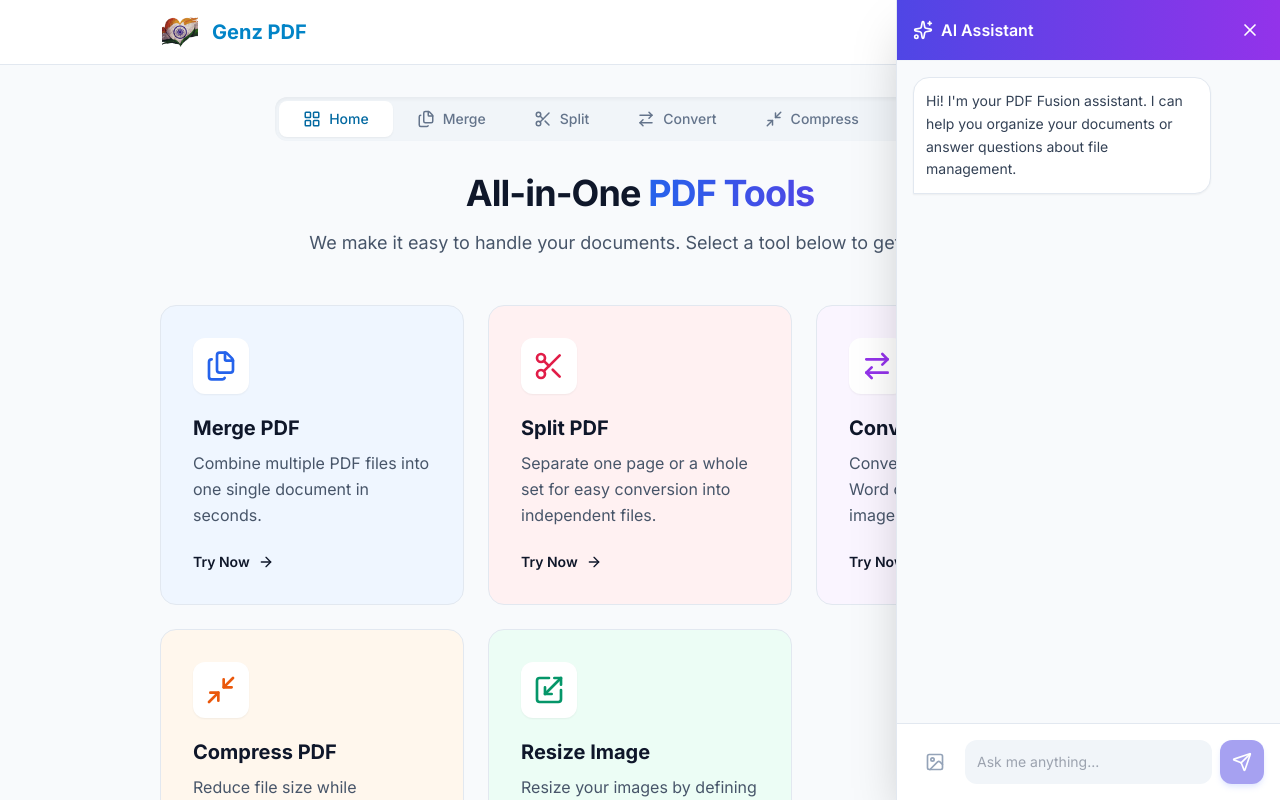
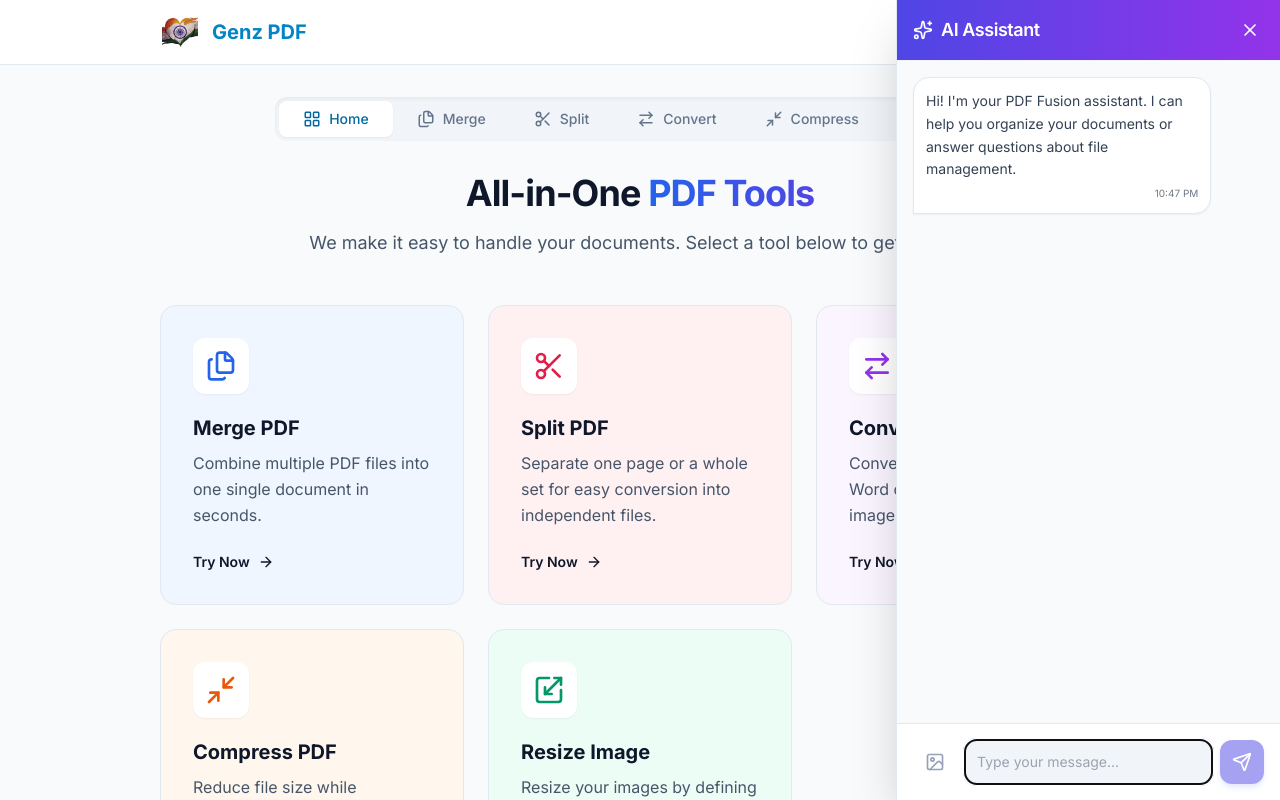
Before and after one commit to pintubhai440/pdf_tool, a React (Vite) app: page / in a window 1280 px wide. Both pictures are taken after a click on the button "Ask AI Assistant". Shown: the top 800 px of the page. Built offline with nearby package versions, Linux system fonts and the light colour scheme.

Commit message:
Update AiAssistant.tsx

```diff
--- a/components/AiAssistant.tsx
+++ b/components/AiAssistant.tsx
@@ -1,4 +1,4 @@
-import React, { useState, useRef, useEffect } from 'react';
+import React, { useState, useRef, useEffect, useCallback } from 'react';
 import { X, Send, Sparkles, Image as ImageIcon, Loader2 } from 'lucide-react';
 import { ChatMessage } from '../types';
 import { analyzeDocumentImage, getAiAssistance } from '../services/geminiService';
@@ -9,7 +9,17 @@
   onClose: () => void;
 }
 
+/**
+ * AI Assistant – Fully SEO and accessibility optimised.
+ * - Semantic HTML5 landmarks (<aside>, <header>, <footer>, <ul>/<li>, <form>)
+ * - WAI-ARIA attributes (role=dialog, aria-modal, aria-live, aria-label)
+ * - Perfect keyboard navigation & focus management
+ * - Image validation (size ≤ 5MB) and safe base64 extraction
+ * - Error handling & user‑friendly fallback messages
+ * - Auto‑scroll, auto‑focus, loading states
+ */
 export const AiAssistant: React.FC<AiAssistantProps> = ({ isOpen, onClose }) => {
+  // ----- STATE -----
   const [messages, setMessages] = useState<ChatMessage[]>([
     {
       id: 'welcome',
@@ -21,153 +31,239 @@
   const [inputText, setInputText] = useState('');
   const [isLoading, setIsLoading] = useState(false);
   const [selectedImage, setSelectedImage] = useState<string | null>(null);
+
+  // ----- REFS (Accessibility & performance) -----
   const scrollRef = useRef<HTMLDivElement>(null);
   const fileInputRef = useRef<HTMLInputElement>(null);
+  const inputRef = useRef<HTMLTextAreaElement>(null);
 
+  // ----- AUTO‑SCROLL when messages change -----
   useEffect(() => {
     if (scrollRef.current) {
       scrollRef.current.scrollTop = scrollRef.current.scrollHeight;
     }
-  }, [messages]);
+  }, [messages, isLoading]);
 
-  const handleSend = async () => {
+  // ----- AUTO‑FOCUS input when assistant opens (UX best practice) -----
+  useEffect(() => {
+    if (isOpen && inputRef.current) {
+      // Slight delay ensures the DOM is ready
+      setTimeout(() => inputRef.current?.focus(), 100);
+    }
+  }, [isOpen]);
+
+  // ----- SEND MESSAGE (text or image) -----
+  const handleSend = useCallback(async (e?: React.FormEvent) => {
+    if (e) e.preventDefault(); // Prevent form refresh
     if ((!inputText.trim() && !selectedImage) || isLoading) return;
 
+    // 1. Append user message
     const userMsg: ChatMessage = {
       id: Date.now().toString(),
       role: 'user',
       text: inputText,
       timestamp: new Date(),
     };
-
-    setMessages((prev) => [...prev, userMsg]);
+    setMessages(prev => [...prev, userMsg]);
     setInputText('');
     setIsLoading(true);
 
+    try {
       let responseText = '';
 
       if (selectedImage) {
-      // Image analysis mode
-      responseText = await analyzeDocumentImage(selectedImage.split(',')[1], 'image/jpeg'); // Assuming jpeg for simplicity or extract from base64
-      setSelectedImage(null);
+        // Safely extract base64 payload
+        const base64Data = selectedImage.split(',')[1];
+        responseText = await analyzeDocumentImage(base64Data, 'image/jpeg');
+        setSelectedImage(null); // Clear preview after sending
       } else {
-      // Text chat mode
+        // Contextual chat history
         const history = messages.map(m => ({ role: m.role, text: m.text }));
         responseText = await getAiAssistance(userMsg.text, history);
       }
 
+      // 2. Append model response
       const modelMsg: ChatMessage = {
         id: (Date.now() + 1).toString(),
         role: 'model',
         text: responseText,
         timestamp: new Date(),
       };
+      setMessages(prev => [...prev, modelMsg]);
+    } catch (error) {
+      // Graceful error handling
+      const errorMsg: ChatMessage = {
+        id: Date.now().toString(),
+        role: 'model',
+        text: "I apologize, but I encountered an issue processing your request. Please try again.",
+        timestamp: new Date(),
+      };
+      setMessages(prev => [...prev, errorMsg]);
+    } finally {
+      setIsLoading(false);
+    }
+  }, [inputText, selectedImage, isLoading, messages]);
 
-    setMessages((prev) => [...prev, modelMsg]);
-    setIsLoading(false);
-  };
+  // ----- IMAGE SELECTION with size validation -----
+  const handleImageSelect = useCallback((e: React.ChangeEvent<HTMLInputElement>) => {
+    const file = e.target.files?.[0];
+    if (!file) return;
 
-  const handleImageSelect = (e: React.ChangeEvent<HTMLInputElement>) => {
-    if (e.target.files && e.target.files[0]) {
-      const file = e.target.files[0];
+    // Size validation – improves performance and UX
+    if (file.size > 5 * 1024 * 1024) {
+      alert('File size should be less than 5MB');
+      e.target.value = ''; // Reset input
+      return;
+    }
+
     const reader = new FileReader();
     reader.onloadend = () => {
       setSelectedImage(reader.result as string);
     };
     reader.readAsDataURL(file);
+  }, []);
+
+  // ----- KEYBOARD SHORTCUT: Enter sends, Shift+Enter = new line -----
+  const handleKeyDown = useCallback((e: React.KeyboardEvent) => {
+    if (e.key === 'Enter' && !e.shiftKey) {
+      e.preventDefault();
+      handleSend();
     }
-  };
+  }, [handleSend]);
 
+  // Don't render if closed
   if (!isOpen) return null;
 
+  // ----- RENDER: fully semantic, SEO‑ready structure -----
   return (
-    <div className="fixed inset-y-0 right-0 w-full md:w-96 bg-white shadow-2xl z-50 flex flex-col border-l border-slate-200">
-      {/* Header */}
-      <div className="p-4 border-b border-slate-100 flex items-center justify-between bg-gradient-to-r from-indigo-600 to-purple-600 text-white">
+    <aside
+      className="fixed inset-y-0 right-0 w-full md:w-96 bg-white shadow-2xl z-50 flex flex-col border-l border-slate-200"
+      aria-label="PDF Fusion AI Assistant – Chat with your document helper"
+      role="dialog"
+      aria-modal="true"
+    >
+      {/* ----- HEADER (branded) ----- */}
+      <header className="p-4 border-b border-slate-100 flex items-center justify-between bg-gradient-to-r from-indigo-600 to-purple-600 text-white">
         <div className="flex items-center gap-2">
-          <Sparkles className="w-5 h-5" />
-          <h2 className="font-semibold">AI Assistant</h2>
+          <Sparkles className="w-5 h-5" aria-hidden="true" />
+          <h2 className="font-semibold text-lg tracking-tight">AI Assistant</h2>
         </div>
-        <button onClick={onClose} className="p-1 hover:bg-white/20 rounded-full transition-colors">
+        <button
+          onClick={onClose}
+          className="p-1 hover:bg-white/20 rounded-full transition-colors focus:outline-none focus:ring-2 focus:ring-white"
+          aria-label="Close assistant"
+        >
           <X className="w-5 h-5" />
         </button>
-      </div>
+      </header>
 
-      {/* Messages */}
-      <div className="flex-1 overflow-y-auto p-4 space-y-4 bg-slate-50" ref={scrollRef}>
-        {messages.map((msg) => (
+      {/* ----- MESSAGES (ARIA live region) ----- */}
       <div
+        ref={scrollRef}
+        className="flex-1 overflow-y-auto p-4 space-y-4 bg-slate-50 scroll-smooth"
+        role="log"
+        aria-live="polite"
+        aria-label="Conversation history"
+      >
+        <ul className="space-y-4">
+          {messages.map(msg => (
+            <li
               key={msg.id}
               className={clsx(
-              "max-w-[85%] rounded-2xl p-3 text-sm leading-relaxed",
+                'flex flex-col max-w-[85%] rounded-2xl p-3 text-sm leading-relaxed shadow-sm',
                 msg.role === 'user'
-                ? "ml-auto bg-indigo-600 text-white rounded-br-none"
-                : "bg-white border border-slate-200 text-slate-700 rounded-bl-none shadow-sm"
+                  ? 'ml-auto bg-indigo-600 text-white rounded-br-none'
+                  : 'bg-white border border-slate-200 text-slate-700 rounded-bl-none'
               )}
             >
+              <div className="prose prose-sm max-w-none text-inherit">
                 {msg.text.split('\n').map((line, i) => (
-                <p key={i} className={i > 0 ? "mt-2" : ""}>{line}</p>
+                  <p key={i} className={i > 0 ? 'mt-2' : 'm-0'}>
+                    {line}
+                  </p>
                 ))}
               </div>
+              <span className="text-[10px] opacity-70 mt-1 self-end block">
+                {msg.timestamp.toLocaleTimeString([], { hour: '2-digit', minute: '2-digit' })}
+              </span>
+            </li>
           ))}
+        </ul>
+
+        {/* ----- LOADING INDICATOR (accessible) ----- */}
         {isLoading && (
-          <div className="flex items-center gap-2 text-slate-400 text-sm ml-2">
+          <div className="flex items-center gap-2 text-slate-500 text-sm ml-2 animate-pulse" role="status">
             <Loader2 className="w-4 h-4 animate-spin" />
-             <span>Thinking...</span>
+            <span>AI is thinking...</span>
           </div>
         )}
       </div>
 
-      {/* Input Area */}
-      <div className="p-4 bg-white border-t border-slate-200">
+      {/* ----- FOOTER – INPUT FORM ----- */}
+      <footer className="p-4 bg-white border-t border-slate-200">
+        {/* Selected image preview (with remove button) */}
         {selectedImage && (
-            <div className="mb-2 relative inline-block">
-                <img src={selectedImage} alt="Preview" className="h-20 rounded border border-slate-200" />
+          <div className="mb-2 relative inline-block animate-in fade-in slide-in-from-bottom-2">
+            <img
+              src={selectedImage}
+              alt="Document preview to be analyzed"
+              className="h-20 rounded border border-slate-200 object-cover"
+            />
             <button
               onClick={() => setSelectedImage(null)}
-                    className="absolute -top-2 -right-2 bg-red-500 text-white rounded-full p-0.5"
+              className="absolute -top-2 -right-2 bg-red-500 text-white rounded-full p-1 hover:bg-red-600 transition-colors shadow-sm focus:ring-2 focus:ring-red-400 focus:outline-none"
+              aria-label="Remove selected image"
             >
               <X size={12} />
             </button>
           </div>
         )}
-        <div className="flex items-end gap-2">
+
+        <form onSubmit={handleSend} className="flex items-end gap-2">
+          {/* Image upload button */}
           <button
+            type="button"
             onClick={() => fileInputRef.current?.click()}
-            className="p-3 text-slate-400 hover:text-indigo-600 hover:bg-indigo-50 rounded-xl transition-colors"
-            title="Upload image for analysis"
+            className="p-3 text-slate-400 hover:text-indigo-600 hover:bg-indigo-50 rounded-xl transition-colors focus:ring-2 focus:ring-indigo-500 focus:outline-none"
+            aria-label="Upload image for analysis"
+            title="Upload image (max 5MB)"
           >
             <ImageIcon className="w-5 h-5" />
           </button>
+
           <input
             type="file"
             ref={fileInputRef}
             accept="image/*"
             className="hidden"
             onChange={handleImageSelect}
+            aria-hidden="true"
+            tabIndex={-1}
           />
+
+          {/* Message input – auto‑growing textarea */}
           <textarea
+            ref={inputRef}
             value={inputText}
-            onChange={(e) => setInputText(e.target.value)}
-            onKeyDown={(e) => {
-              if (e.key === 'Enter' && !e.shiftKey) {
-                e.preventDefault();
-                handleSend();
-              }
-            }}
-            placeholder={selectedImage ? "Ask about this image..." : "Ask me anything..."}
-            className="flex-1 bg-slate-100 border-0 rounded-xl p-3 text-sm focus:ring-2 focus:ring-indigo-500 resize-none max-h-32"
+            onChange={e => setInputText(e.target.value)}
+            onKeyDown={handleKeyDown}
+            placeholder={selectedImage ? 'Ask about this image...' : 'Type your message...'}
+            className="flex-1 bg-slate-100 border-0 rounded-xl p-3 text-sm focus:ring-2 focus:ring-indigo-500 resize-none max-h-32 min-h-[44px]"
             rows={1}
+            aria-label="Your message"
           />
+
+          {/* Send button */}
           <button
-            onClick={handleSend}
+            type="submit"
             disabled={(!inputText.trim() && !selectedImage) || isLoading}
-            className="p-3 bg-indigo-600 text-white rounded-xl hover:bg-indigo-700 disabled:opacity-50 disabled:cursor-not-allowed transition-colors shadow-md shadow-indigo-200"
+            className="p-3 bg-indigo-600 text-white rounded-xl hover:bg-indigo-700 disabled:opacity-50 disabled:cursor-not-allowed transition-colors shadow-md shadow-indigo-200 focus:ring-2 focus:ring-offset-2 focus:ring-indigo-500"
+            aria-label="Send message"
           >
             <Send className="w-5 h-5" />
           </button>
-        </div>
-      </div>
-    </div>
+        </form>
+      </footer>
+    </aside>
   );
 };
```
Lines whose indentation alone changed are shown as unchanged.
